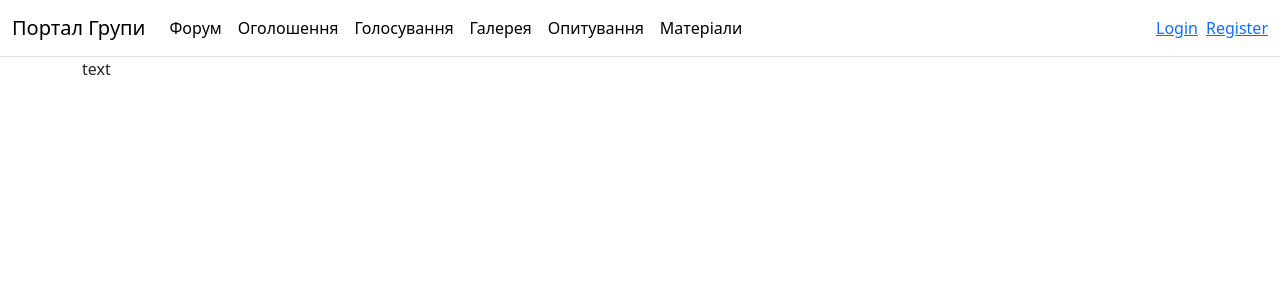
After one commit to Clondr/Django_Project_of_Team, a Django app: page / in a window 1280 px wide. The commit adds this page. Shown: the top 300 px of the page. Run offline with Django 5.2, Linux system fonts and the light colour scheme.

Commit message:
Added home page

```diff
--- a/main/urls.py
+++ b/main/urls.py
@@ -56,4 +56,5 @@ urlpatterns = [
     path('add-material/', add_material, name='add-material'),
     path('change-material/<int:material_id>/', change_material, name='change-material'),
     path('delete-material/<int:material_id>/', delete_material, name='delete-material'),
+    path('', home, name='home')
 ]
--- a/main/views.py
+++ b/main/views.py
@@ -255,8 +255,6 @@ def delete_grade(request, pk):
         return redirect('list-grades', pk=grade.profile.pk)
 
     return render(request, 'grades/grades_delete_confirm.html', {'grade': grade})
-
-
 
 def profile_detail(request, pk):
     profile = get_object_or_404(Profile, pk=pk)
@@ -770,3 +768,6 @@ def delete_material(request, material_id):
         return redirect("materials-list")
 
     return render(request, 'materials/delete_material.html', {'material': material, 'profile': profile})
+
+def home(request):
+    return render(request, 'home.html',)
--- a/templates/base.html
+++ b/templates/base.html
@@ -28,10 +28,9 @@
           <li class="nav-item">
             <a class="nav-link active" aria-current="page" href="{% url 'surveys-list' %}">Опитування</a>
           </li>
-          <li>
-            <a href="{% url 'materials-list' %}">Матеріали</a>
+        <li class="nav-item">
+            <a class="nav-link active" aria-current="page" href="{% url 'materials-list' %}">Матеріали</a>
           </li>
-        </ul>
       </div>
       <div class="hstack gap-2">
         {% if request.user.is_authenticated %}
--- /dev/null
+++ b/templates/home.html
@@ -0,0 +1,6 @@
+{% extends 'base.html' %}
+{% block title %}Домашня сторінка{% endblock %}
+
+{% block content %}
+<p>text</p>
+{% endblock %}
```
Also changed, not shown: main/migrations/0001_initial.py, main/migrations/0002_forumpost.py (deleted), main/migrations/0003_alter_forumpost_created_at_advertisement_grade_and_more.py (deleted), main/migrations/0004_remove_grade_subject_and_more.py (deleted), main/migrations/0005_alter_advertisement_announcement_date_forumcomment.py (deleted), main/migrations/0006_forumcomment_post.py (deleted), main/migrations/0007_poll_polloption_pollvote.py (deleted), main/migrations/0008_gallerymedia.py (deleted), main/migrations/0008_survey_surveypage_surveyquestion_and_more.py (deleted), main/migrations/0009_item_rename_media_type_gallerymedia_media_and_more.py (deleted), main/migrations/0010_merge_20260716_1725.py (deleted), main/migrations/0011_materials.py (deleted), main/migrations/0011_remove_grade_item_grade_description.py (deleted), main/migrations/0012_auto_20260719_1027.py (deleted), 1 more files.
